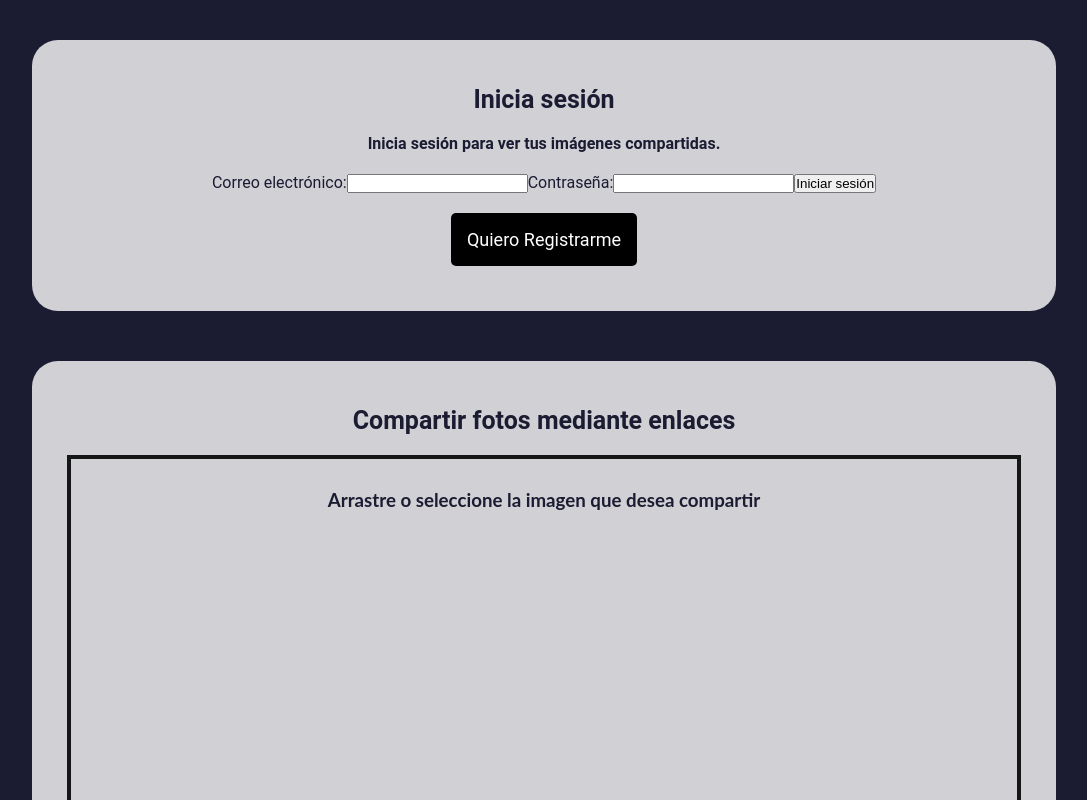
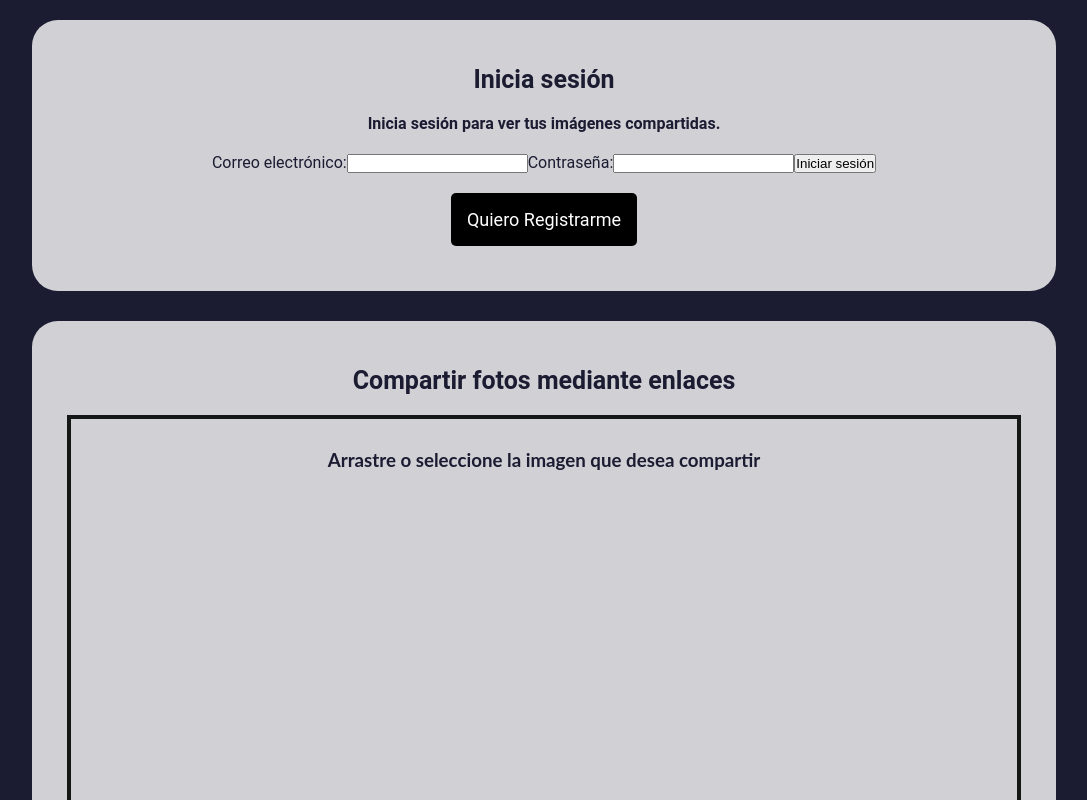
Before and after one commit to luishgc93-cc/SHARE-IMAGEN-FRONT, a React (Create React App) app: page / in a window 1280 px wide. Shown: the top 800 px of the page, without its empty margins (96-1183 px from the left). Built offline with nearby package versions, Linux system fonts and the light colour scheme; no server answers.

Commit message:
arreglo estilo

```diff
--- a/src/App.css
+++ b/src/App.css
@@ -74,5 +74,4 @@ h1 {
   color: #1b1b32;
   font-family: Roboto, sans-serif;
   text-align: center;
-  margin: 20px 0;
 }
```
